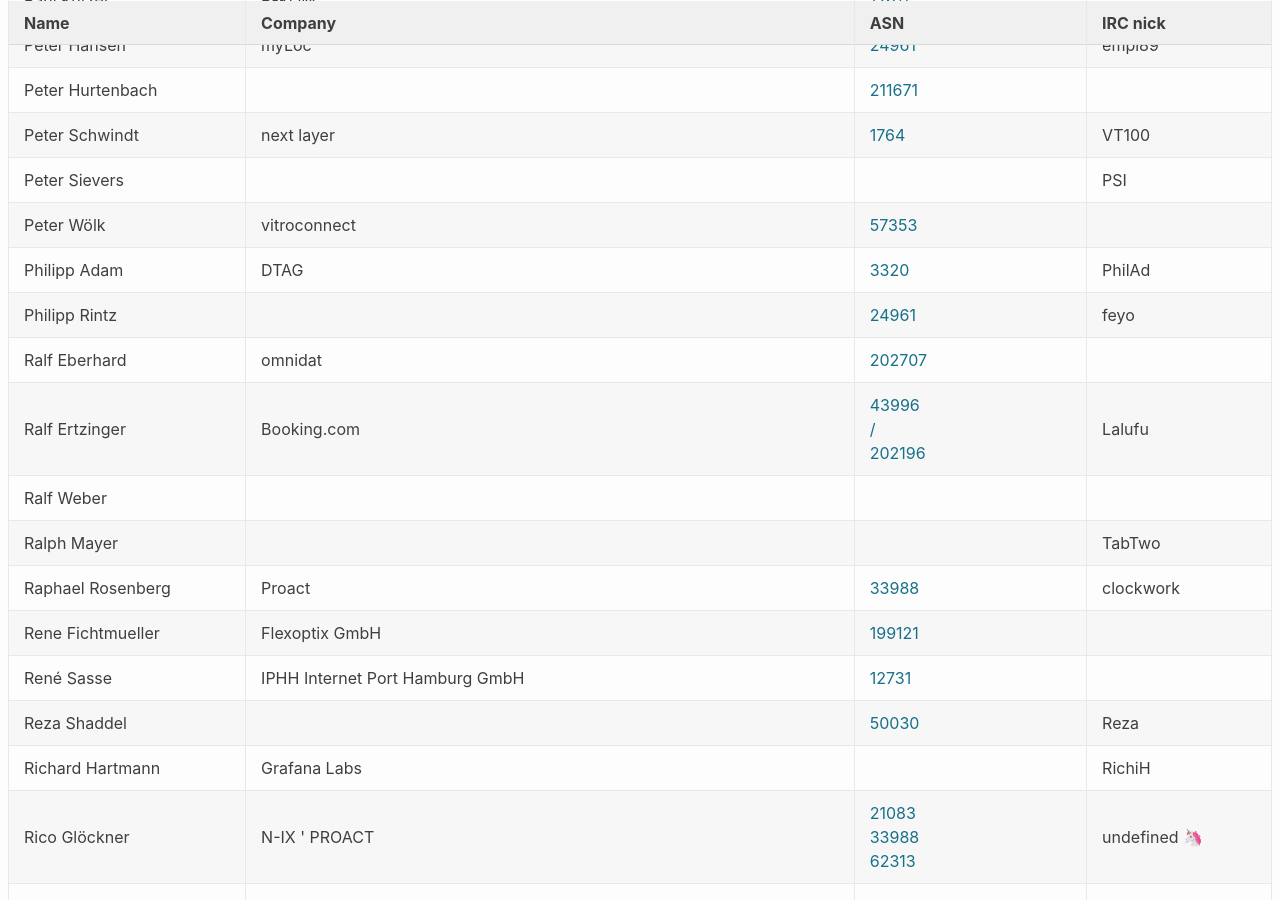
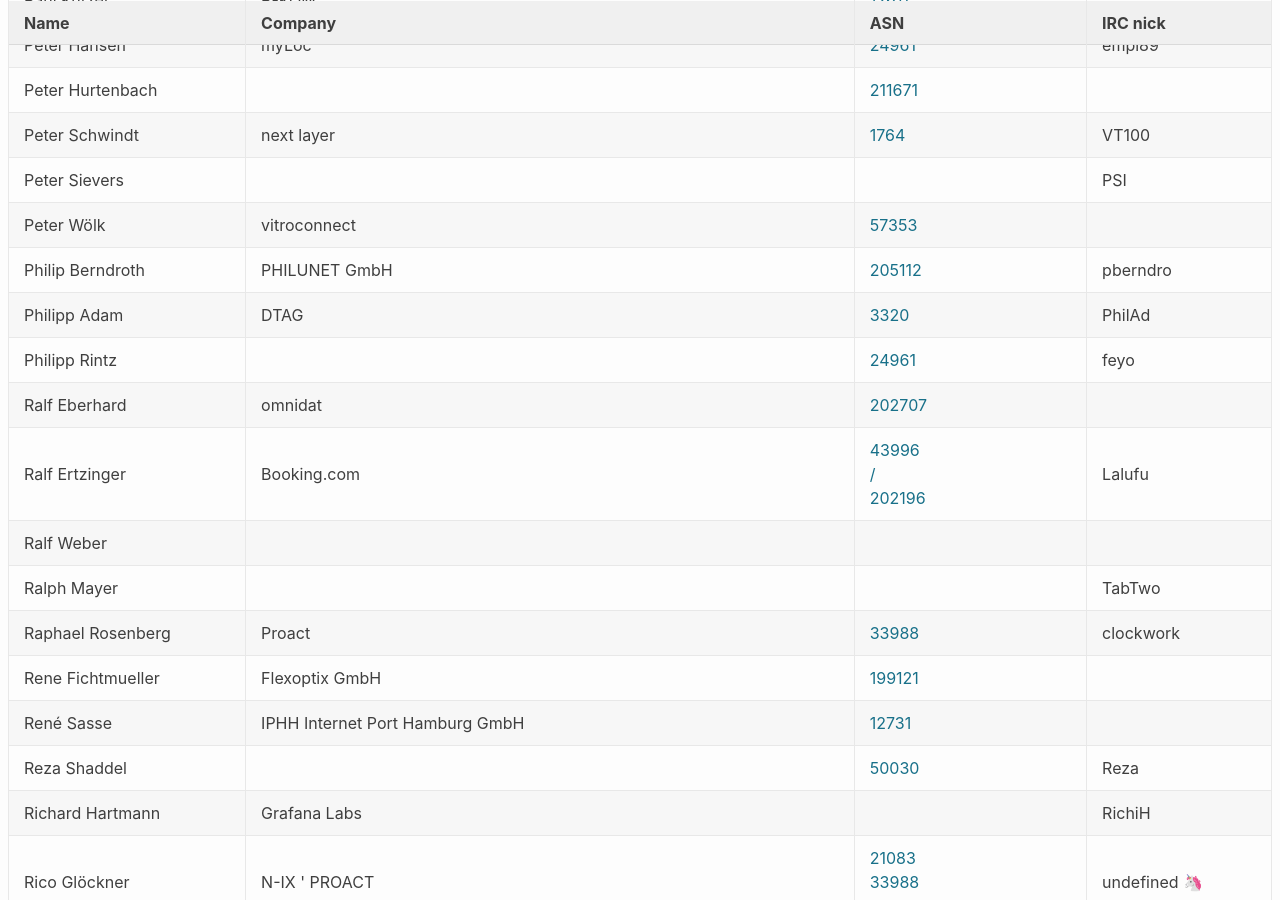
Before and after one commit to denog/pretix-attendeelist, a Jekyll site: the page built from denog13/index.markdown, in a window 1280 px wide and 900 px high, scrolled down 16012 px. Built offline with Jekyll 4.4.1, drawn with Linux system fonts in a browser that asks for light colours; some of the changed text lies outside the part shown.

Commit message:
Latest data: Thu Oct 21 06:12:55 UTC 2021

```diff
--- a/_data/attendees_denog13.json
+++ b/_data/attendees_denog13.json
@@ -1826,14 +1826,14 @@
   {
     "name": "Maximilian Schieder",
     "company": null,
-    "irc": null,
-    "asn": null
-  },
-  {
-    "name": "Maximilian Schieder",
-    "company": null,
     "irc": "raven",
     "asn": "12611"
+  },
+  {
+    "name": "Maximilian Schieder",
+    "company": null,
+    "irc": null,
+    "asn": null
   },
   {
     "name": "Maximilian Sesterhenn",
@@ -2100,6 +2100,12 @@
     "asn": "AS57353"
   },
   {
+    "name": "Philip Berndroth",
+    "company": "PHILUNET GmbH",
+    "irc": "pberndro",
+    "asn": "205112"
+  },
+  {
     "name": "Philipp Adam",
     "company": "DTAG",
     "irc": "PhilAd",
```
